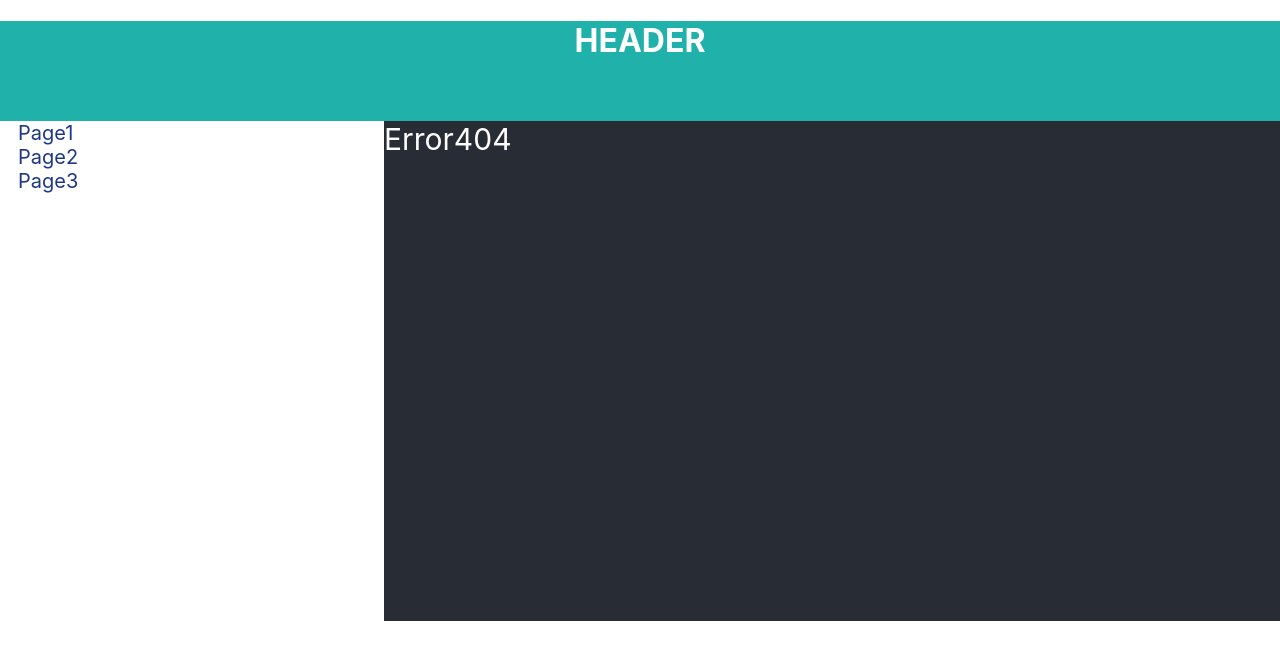
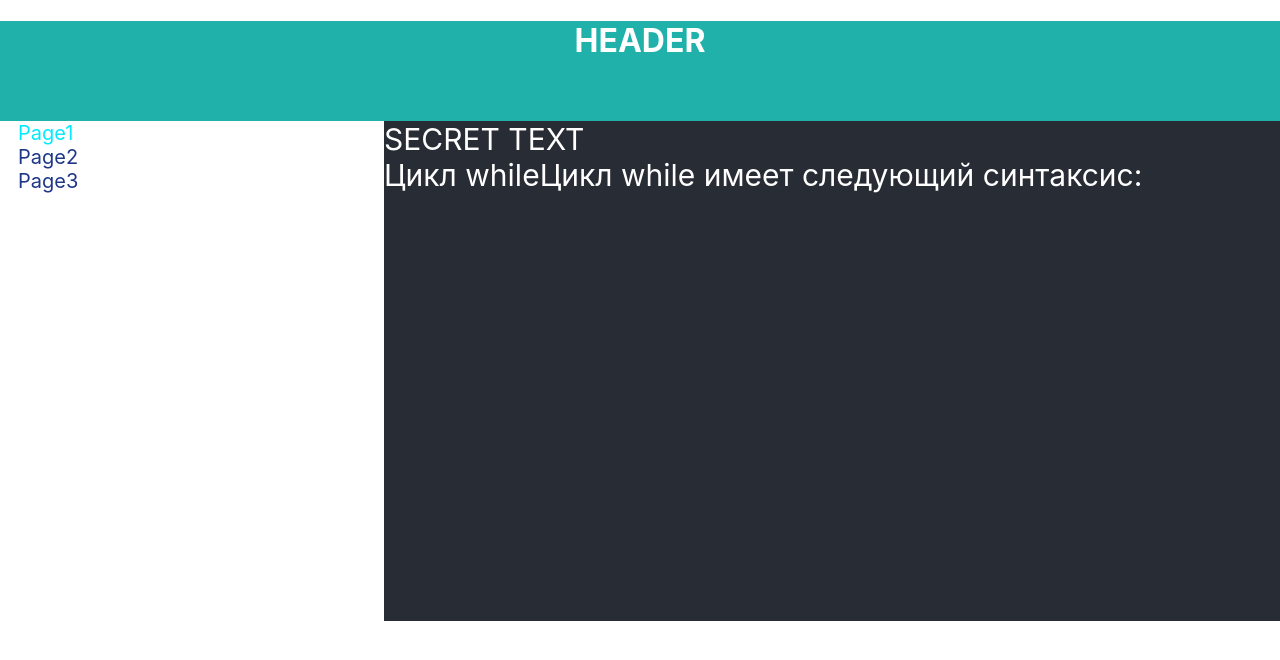
Before and after one commit to Elena-it-code/home-work-hh, a React (Create React App) app: page /page/0 in a window 1280 px wide. Shown: the top 660 px of the page. Built offline with nearby package versions, Linux system fonts and the light colour scheme.

Commit message:
Add data, useParams(), useLocation()

```diff
--- a/src/components/Site.tsx
+++ b/src/components/Site.tsx
@@ -6,6 +6,8 @@ import {PageThree} from "./pages/PageThree";
 import {Navigate, NavLink, Route, Routes} from 'react-router-dom';
 import {Error404} from "./pages/Error404";
 import {S} from "./pages/__styles";
+import {Page} from "./pages/Page";
+import {dataState} from "../data/dataState";
 
 
 
@@ -18,16 +20,16 @@ export const Site = () => {
                     {/*<div><NavLink className={({isActive})=>isActive ? styles.active : styles.navlink} to={'/page1'}>Page1</NavLink></div>*/}
                     {/*<div><NavLink className={({isActive})=>isActive ? styles.active : styles.navlink} to={'/page2'}>Page2</NavLink></div>*/}
                     {/*<div><NavLink className={({isActive})=>isActive ? styles.active : styles.navlink} to={'/page3'}>Page3</NavLink></div>*/}
-                    <S.NavWrapper><NavLink to={'/page1'}>Page1</NavLink></S.NavWrapper>
-                    <S.NavWrapper><NavLink to={'/page2'}>Page2</NavLink></S.NavWrapper>
-                    <S.NavWrapper><NavLink to={'/page3'}>Page3</NavLink></S.NavWrapper>
+                    <S.NavWrapper><NavLink to={'/page/0'}>Page1</NavLink></S.NavWrapper>
+                    <S.NavWrapper><NavLink to={'/page/1'}>Page2</NavLink></S.NavWrapper>
+                    <S.NavWrapper><NavLink to={'/page/2'}>Page3</NavLink></S.NavWrapper>
                 </div>
                 <div className={styles.content}>
                     <Routes>
                         <Route path={'/'} element={<Navigate to={'/page1'}/>}/>
-                        <Route path={'/page1'} element={<PageOne/>}/>
-                        <Route path={'/page2'} element={<PageTwo/>}/>
-                        <Route path={'/page3'} element={<PageThree/>}/>
+                        {/*<Route path={'/page1'} element={<PageOne/>}/>*/}
+                        {/*<Route path={'/page2'} element={<PageTwo/>}/>*/}
+                        <Route path={'/page/:id'} element={<Page pages={dataState.pages}/>}/>
                         <Route path={'/*'} element={<Error404/>}/>
                     </Routes>
 
--- /dev/null
+++ b/src/components/pages/Page.tsx
@@ -0,0 +1,27 @@
+import {PagesType} from "../../data/dataState";
+import {useLocation, useParams} from "react-router-dom";
+import {Error404} from "./Error404";
+
+type PropsType = {
+    pages: PagesType[]
+}
+
+export const Page: React.FC<PropsType> = ({pages}) => {
+    const params = useParams()
+    console.log(params.id)
+
+    const Location = useLocation()
+    console.log(Location)
+    return (
+        <div>
+            {Location.pathname === '/page/0' && <div>SECRET TEXT</div>}
+            {pages[Number(params.id)]
+            ? <div>
+                {pages[Number(params.id)].heading}
+                {pages[Number(params.id)].about}
+            </div>
+            : <Error404/>
+            }
+        </div>
+    )
+}
--- /dev/null
+++ b/src/data/dataState.ts
@@ -0,0 +1,26 @@
+export const dataState: DataStateType = {
+    pages:
+        [
+            {
+                heading: 'Цикл while',
+                about: 'Цикл while имеет следующий синтаксис: ',
+            },
+            {
+                heading: 'Цикл for',
+                about: 'Цикл for имеет следующий синтаксис: ',
+            },
+            {
+                heading: 'Конструкция \'switch\'',
+                about: 'Конструкция switch заменяет собой сразу несколько if. ',
+            }
+        ],
+}
+
+export type DataStateType = {
+    pages: Array<PagesType>
+}
+
+export type PagesType = {
+    heading: string
+    about: string
+}
```
